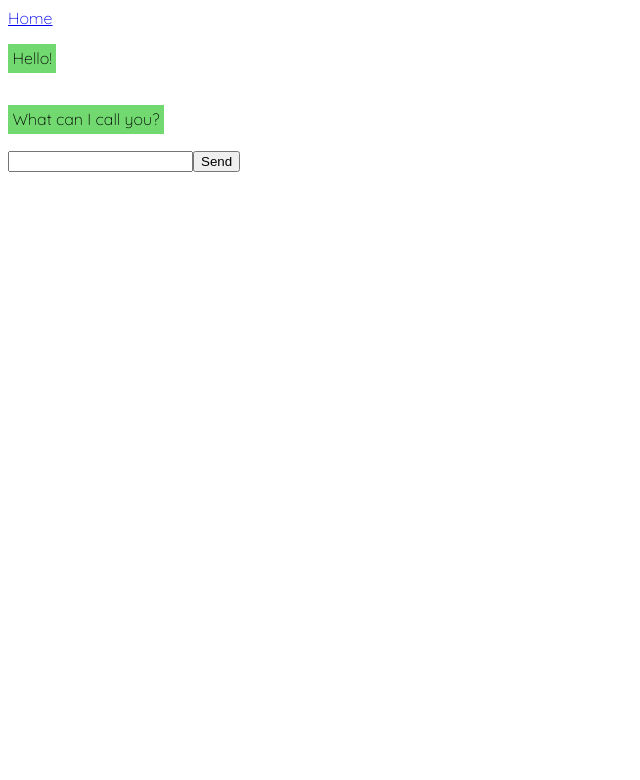
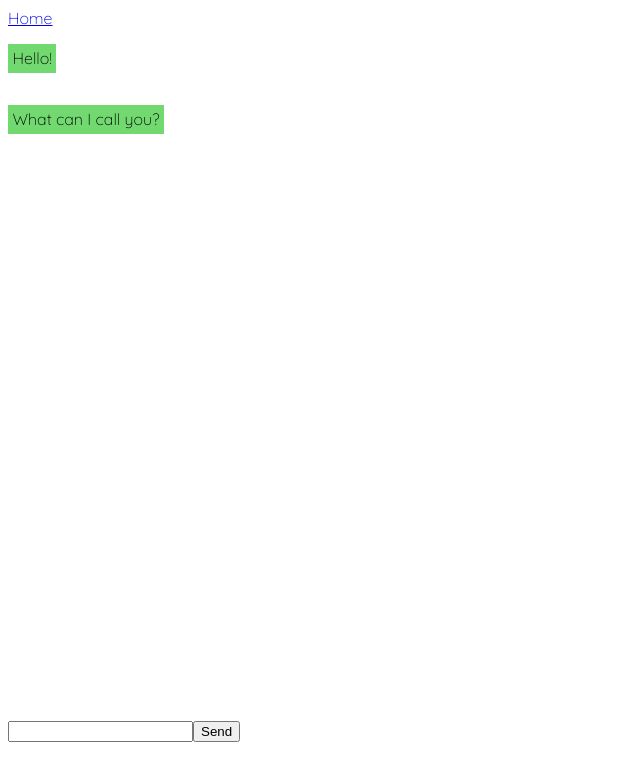
Before and after one commit to axwhiting/chatBot, a Vue app in the folder vue/: page / in a window 1280 px wide. Shown: the top 780 px of the page, without its empty margins (0-640 px from the left). Built offline with nearby package versions, Linux system fonts and the light colour scheme.

Commit message:
pushing with inputField update

```diff
--- a/vue/src/components/ChatBot.vue
+++ b/vue/src/components/ChatBot.vue
@@ -8,35 +8,12 @@
       </p>
     </div>
 
-    <form v-on:submit.prevent="addMessage()">
-      <input type="text" v-model="msg.body" />
-      <button type="submit" value="Submit">Send</button>
-    </form>
   </div>
 </template>
 
 <script>
 export default {
-  data() {
-    return {
-      msg: {
-        id: this.$store.state.messages.length + 1,
-        body: "",
-        sender: "student"
-      }
-    }
-  },
-  methods: {
-    addMessage() {
-      const message = this.msg
-      this.$store.commit("ADD_MESSAGE", message);
-      this.msg = {
-        id: this.$store.state.messages.length + 1,
-        body: "",
-        sender: "student"
-      }
-    }
-  }
+
 }
 
 </script>
--- a/vue/src/components/InputField.vue
+++ b/vue/src/components/InputField.vue
@@ -0,0 +1,52 @@
+<template>
+  <div>
+      <form v-on:submit.prevent="addMessage()">
+      <input type="text" v-model="msg.body" />
+      <button type="submit" value="Submit">Send</button>
+    </form>
+  </div>
+</template>
+
+<script>
+import chatService from '@/services/ChatService'
+export default {
+data()
+ {
+    return {
+      msg: {
+        id: this.$store.state.messages.length + 1,
+        body: "",
+        sender: "student"
+      }
+    }
+  },
+  methods:
+  {
+    addMessage() {
+      const message = this.msg
+      this.$store.commit("ADD_MESSAGE", message);
+      chatService.sendMessage(this.msg).then(response =>{
+          const botMessage = {
+                id: this.$store.state.messages.length + 1,
+                body: response.data,
+                sender: "bot"
+
+          }
+         this.$store.commit("ADD_MESSAGE", botMessage);
+      }
+      )
+      this.msg = {
+        id: this.$store.state.messages.length + 1,
+        body: "",
+        sender: "student"
+      }
+    }
+  }
+    }
+
+
+</script>
+
+<style>
+
+</style>
--- /dev/null
+++ b/vue/src/services/ChatService.js
@@ -0,0 +1,20 @@
+import axios from 'axios'
+
+
+const http = axios.create({
+  baseURL: "http://localhost:8080"
+});
+
+export default {
+  sendMessage(msg) {
+    return http.post('/messages', msg);
+  },
+  getAllKeywords(){
+    return http.get('/keywords')
+  },
+  getSenderKeyword(keyword){
+    return http.get(`/keywords/${keyword}`)
+  }
+
+
+}
--- a/vue/src/views/Home.vue
+++ b/vue/src/views/Home.vue
@@ -1,13 +1,20 @@
 <template>
   <div class="home">
-    <chat-bot/>
+    <input-field class="input-field"/>
+    <chat-bot class ="chat-bot"/>
   </div>
 </template>
 
 <script>
 import ChatBot from '../components/ChatBot.vue';
+import InputField from '../components/InputField.vue';
 export default {
-  components: { ChatBot },
+  components:
+  {
+    ChatBot,
+    InputField,
+
+   },
   name: "home"
 };
 </script>
@@ -18,4 +25,19 @@ export default {
 div {
   font-family: 'Quicksand', sans-serif;
 }
+.home{
+  display: flex;
+  flex-direction: column-reverse;
+}
+.input-field{
+  position: fixed;
+  bottom: 0;
+  z-index: 500;
+  height: 10vh;
+  background-color: white;
+}
+.chat-bot{
+  margin-bottom: 10vh;
+}
+
 </style>
```
